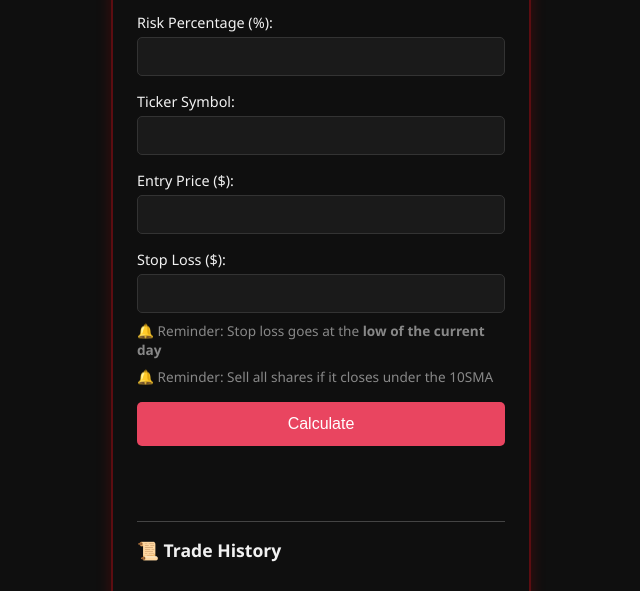
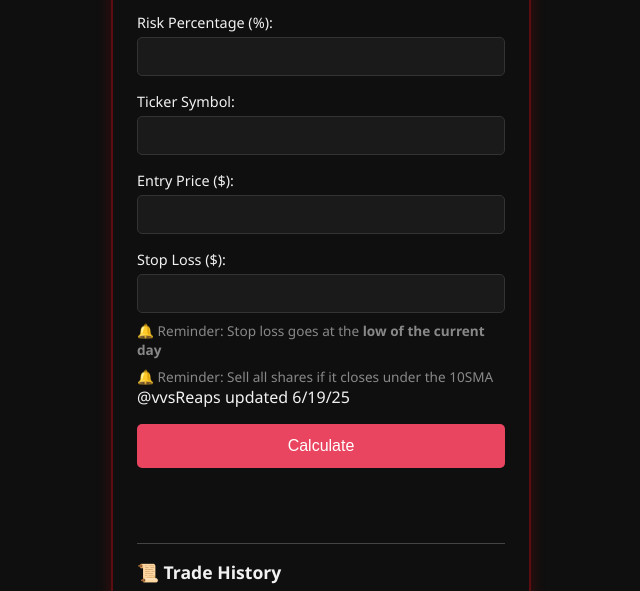
Before and after one commit to vvsReaps/riskcalc, a plain HTML site: page index.html in a window 1280 px wide. Shown: the part 179-770 px from the top of the page, without its empty margins (319-959 px from the left). Drawn offline with Linux system fonts and the light colour scheme.

Commit message:
Update index.html

```diff
--- a/index.html
+++ b/index.html
@@ -82,6 +82,7 @@
     <label>Stop Loss ($):</label><input id="stop" type="number" step="0.01">
     <div id="stopReminder">🔔 Reminder: Stop loss goes at the <strong>low of the current day</strong></div>
     <div id="smaReminder">🔔 Reminder: Sell all shares if it closes under the 10SMA</div>
+    <div id="vvsReaps">@vvsReaps updated 6/19/25</div>
     <button class="btn btn-full" onclick="calculateShares()">Calculate</button>
 
     <div id="resultContainer">
```
